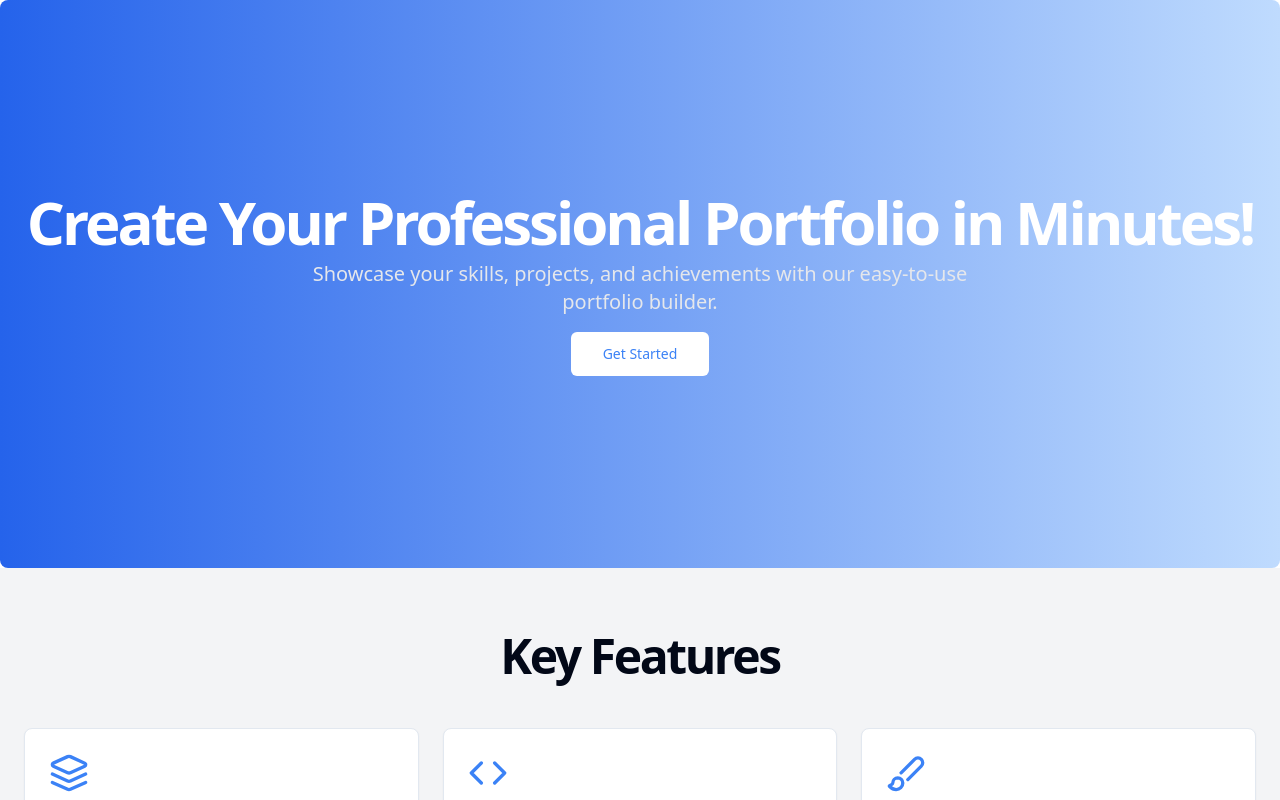
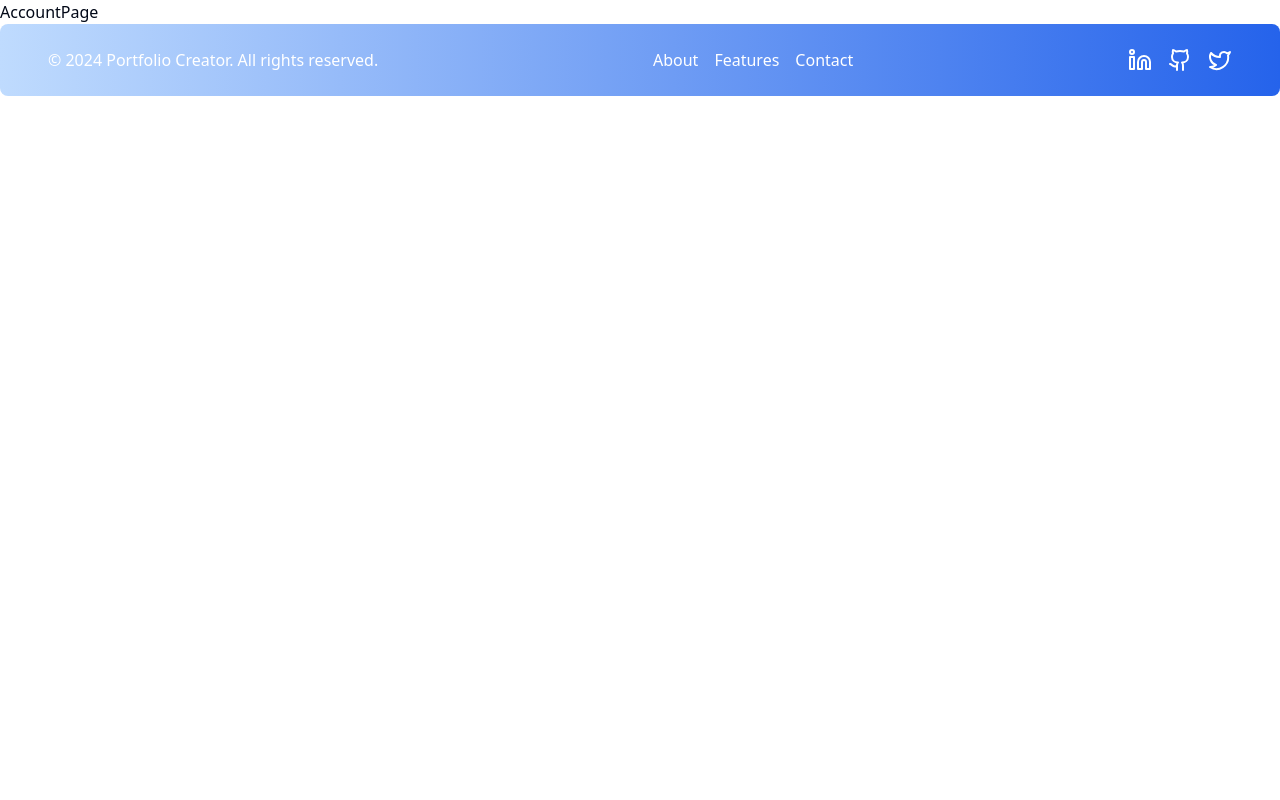
Before and after one commit to JaedonSpurlock01/cs446, a React (Vite) app: page /account in a window 1280 px wide. Shown: the top 800 px of the page. Built offline with nearby package versions, Linux system fonts and the light colour scheme.

Commit message:
feat: Added react-router-dom package, and refactored file structure to use pages for components

```diff
--- a/package.json
+++ b/package.json
@@ -17,6 +17,7 @@
     "lucide-react": "^0.456.0",
     "react": "^18.3.1",
     "react-dom": "^18.3.1",
+    "react-router-dom": "^6.28.0",
     "tailwind-merge": "^2.5.4",
     "tailwindcss-animate": "^1.0.7"
   },
--- a/src/App.tsx
+++ b/src/App.tsx
@@ -1,15 +1,19 @@
-import { useState } from "react";
-import reactLogo from "./assets/react.svg";
-import viteLogo from "/vite.svg";
-import { Hero } from "./components/main/hero";
+import { BrowserRouter as Router, Routes, Route } from 'react-router-dom';
+import HomePage from "./pages/home-page";
+import CreatePage from './pages/create-page';
+import AccountPage from './pages/account-page';
+import ViewPage from './pages/view-page';
 
 function App() {
-  const [count, setCount] = useState(0);
-
   return (
-    <>
-      <Hero />
-    </>
+    <Router>
+      <Routes>
+        <Route path="/" element={<HomePage />} />
+        <Route path="/account" element={<AccountPage />} />
+        <Route path="/create" element={<CreatePage/>} />
+        <Route path="/view/:id" element={<ViewPage />} />
+      </Routes>
+    </Router>
   );
 }
 
--- /dev/null
+++ b/src/pages/account-page.tsx
@@ -0,0 +1,8 @@
+import React from 'react'
+
+export default function AccountPage() {
+    // TODO: Make sure to check user is logged in before accessing
+  return (
+    <div>AccountPage</div>
+  )
+}
--- /dev/null
+++ b/src/pages/create-page.tsx
@@ -0,0 +1,8 @@
+import React from 'react'
+
+export default function CreatePage() {
+  // TODO: Make sure to check user is logged in before accessing
+  return (
+    <div>CreatePage</div>
+  )
+}
--- /dev/null
+++ b/src/pages/home-page.tsx
@@ -0,0 +1,7 @@
+import { Hero } from '@/components/main/hero'
+
+export default function HomePage() {
+  return (
+    <Hero />
+  )
+}
--- /dev/null
+++ b/src/pages/view-page.tsx
@@ -0,0 +1,7 @@
+import React from 'react'
+
+export default function ViewPage() {
+  return (
+    <div>ViewPage</div>
+  )
+}
```
Also changed, not shown: 1 other file (tests, documents, lock files or other folders).
